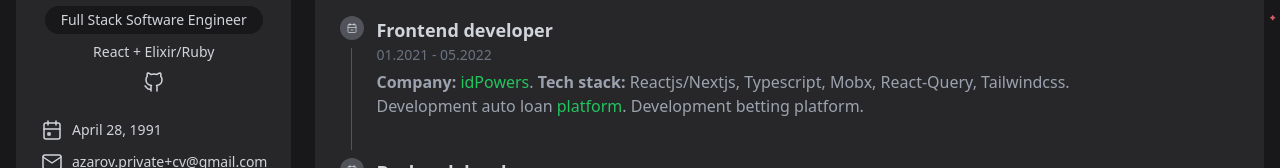
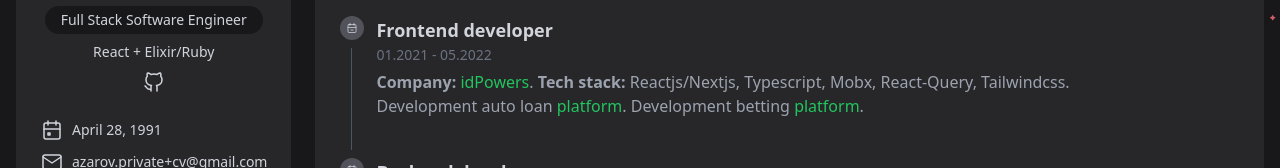
Before and after one commit to evgeniy28/evgeniy28.github.io, a React app: page / in a window 1280 px wide. Shown: the part 322-490 px from the top of the page. Built offline with nearby package versions, Linux system fonts and the light colour scheme.

Commit message:
Add project link

```diff
--- a/src/components/resume.tsx
+++ b/src/components/resume.tsx
@@ -5,7 +5,7 @@ import Timeline from './timeline'
 const experienceData = [
   {
     title: 'Frontend developer',
-    text: '<b>Company:</b> <a class="text-green-500 hover:underline" target="_blank" href="https://idpowers.com/" rel="noreferrer noopener">idPowers</a>. <b>Tech stack:</b> Reactjs/Nextjs, Typescript, Mobx, React-Query, Tailwindcss. <br />Development auto loan <a class="text-green-500 hover:underline" target="_blank" href="https://idpowers.com/cases/vash-investor-lk/" rel="noreferrer noopener">platform</a>. Development betting platform.',
+    text: '<b>Company:</b> <a class="text-green-500 hover:underline" target="_blank" href="https://idpowers.com/" rel="noreferrer noopener">idPowers</a>. <b>Tech stack:</b> Reactjs/Nextjs, Typescript, Mobx, React-Query, Tailwindcss. <br />Development auto loan <a class="text-green-500 hover:underline" target="_blank" href="https://idpowers.com/cases/vash-investor-lk/" rel="noreferrer noopener">platform</a>. Development betting <a class="text-green-500 hover:underline" target="_blank" href="https://hddx.id-east.ru/" rel="noreferrer noopener">platform</a>.',
     period: '01.2021 - 05.2022',
   },
   {
```
